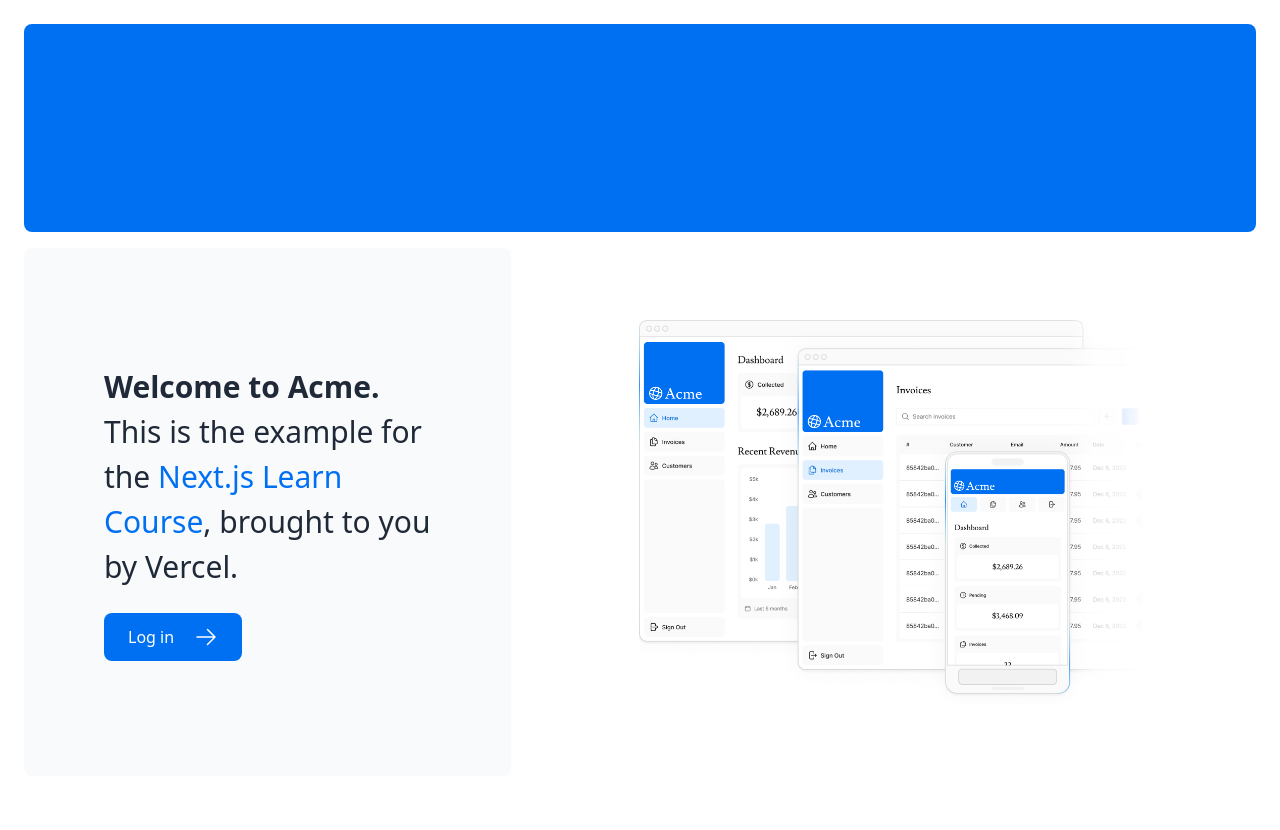
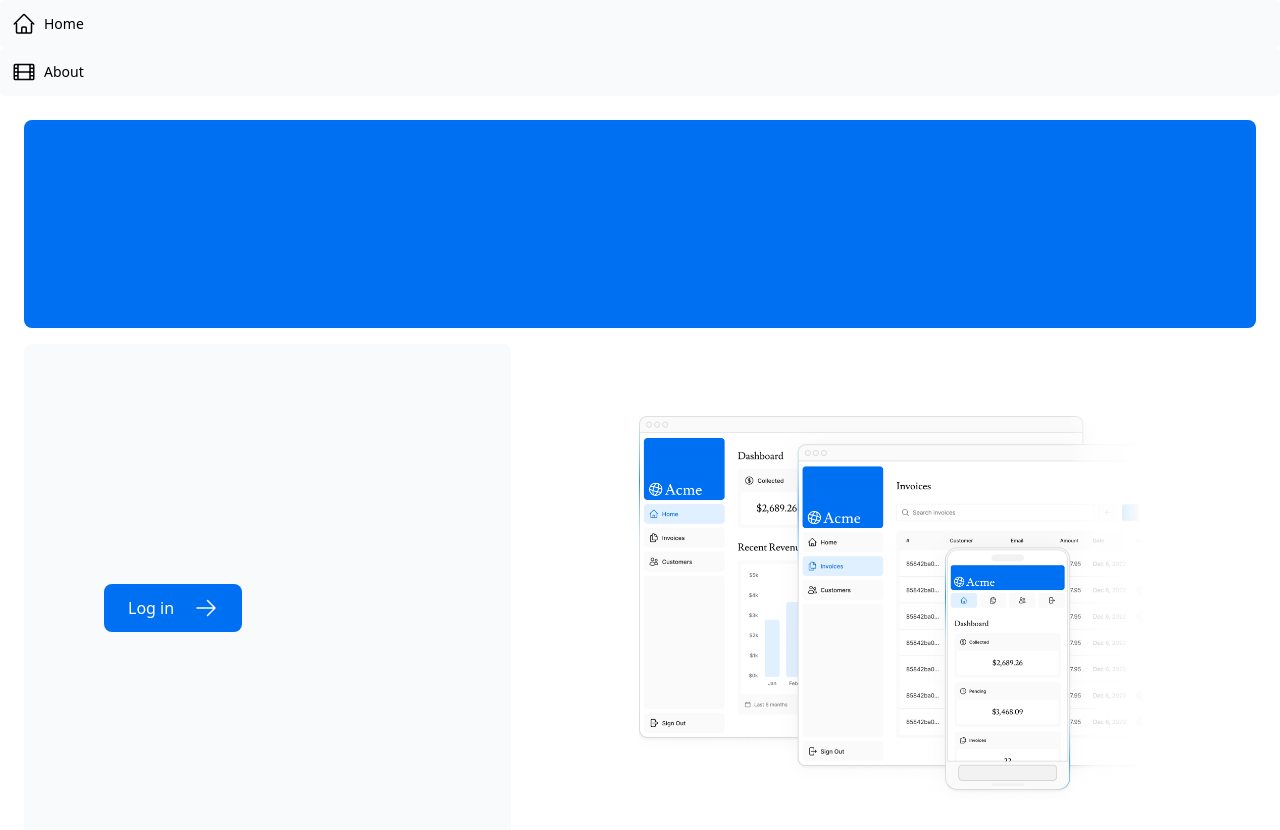
Before and after one commit to oakarboleda/oakarboleda, a Next.js app: page / in a window 1280 px wide. Shown: the top 830 px of the page. Before the commit the page ends 800 px from the top, so only its background shows below. Built offline with nearby package versions, Linux system fonts and the light colour scheme.

Commit message:
Home with links

```diff
--- a/app/dashboard/page.tsx
+++ b/app/dashboard/page.tsx
@@ -1,3 +1,42 @@
-export default function Page() {
-  return <p>Dashboard Page</p>;
+import { Card } from '@/app/ui/dashboard/cards';
+import RevenueChart from '@/app/ui/dashboard/revenue-chart';
+import LatestInvoices from '@/app/ui/dashboard/latest-invoices';
+import { lusitana } from '@/app/ui/fonts';
+import {
+  fetchRevenue,
+  fetchLatestInvoices,
+  fetchCardData,
+} from '@/app/lib/data';
+
+export default async function Page() {
+  const revenue = await fetchRevenue();
+  const latestInvoices = await fetchLatestInvoices();
+  const {
+    numberOfInvoices,
+    numberOfCustomers,
+    totalPaidInvoices,
+    totalPendingInvoices,
+  } = await fetchCardData();
+
+  return (
+    <main>
+      <h1 className={`${lusitana.className} mb-4 text-xl md:text-2xl`}>
+        Dashboard
+      </h1>
+      <div className="grid gap-6 sm:grid-cols-2 lg:grid-cols-4">
+        <Card title="Collected" value={totalPaidInvoices} type="collected" />
+        <Card title="Pending" value={totalPendingInvoices} type="pending" />
+        <Card title="Total Invoices" value={numberOfInvoices} type="invoices" />
+        <Card
+          title="Total Customers"
+          value={numberOfCustomers}
+          type="customers"
+        />
+      </div>
+      <div className="mt-6 grid grid-cols-1 gap-6 md:grid-cols-4 lg:grid-cols-8">
+        <RevenueChart revenue={revenue} />
+        <LatestInvoices latestInvoices={latestInvoices} />
+      </div>
+    </main>
+  );
 }
--- a/app/layout.tsx
+++ b/app/layout.tsx
@@ -1,5 +1,6 @@
 import '@/app/ui/global.css';
 import { inter } from '@/app/ui/fonts';
+import HomeLinks from './ui/home-links';
 
 export default function RootLayout({
   children,
@@ -8,7 +9,10 @@ export default function RootLayout({
 }) {
   return (
     <html lang="en">
-      <body className={`$inter.className} antialiased`}>{children}</body>
+      <body className={`$inter.className} antialiased`}>
+        <HomeLinks />
+        {children}
+      </body>
     </html>
   );
 }
--- a/app/lib/data.ts
+++ b/app/lib/data.ts
@@ -1,25 +1,22 @@
 import { sql } from '@vercel/postgres';
+import { unstable_noStore as noStore } from 'next/cache';
 import {
   CustomerField,
   CustomersTableType,
   InvoiceForm,
   InvoicesTable,
   LatestInvoiceRaw,
+  Revenue,
   User,
-  Revenue,
 } from './definitions';
 import { formatCurrency } from './utils';
 
 export async function fetchRevenue() {
-  // Add noStore() here to prevent the response from being cached.
-  // This is equivalent to in fetch(..., {cache: 'no-store'}).
+  noStore();
 
   try {
-    // Artificially delay a response for demo purposes.
-    // Don't do this in production :)
-
-    // console.log('Fetching revenue data...');
-    // await new Promise((resolve) => setTimeout(resolve, 3000));
+    console.log('Fetching revenue data...');
+    await new Promise((resolve) => setTimeout(resolve, 3000));
 
     const data = await sql<Revenue>`SELECT * FROM revenue`;
 
@@ -33,6 +30,7 @@ export async function fetchRevenue() {
 }
 
 export async function fetchLatestInvoices() {
+  noStore();
   try {
     const data = await sql<LatestInvoiceRaw>`
       SELECT invoices.amount, customers.name, customers.image_url, customers.email, invoices.id
@@ -53,6 +51,7 @@ export async function fetchLatestInvoices() {
 }
 
 export async function fetchCardData() {
+  noStore();
   try {
     // You can probably combine these into a single SQL query
     // However, we are intentionally splitting them to demonstrate
@@ -124,6 +123,7 @@ export async function fetchFilteredInvoices(
 }
 
 export async function fetchInvoicesPages(query: string) {
+  noStore();
   try {
     const count = await sql`SELECT COUNT(*)
     FROM invoices
@@ -145,6 +145,7 @@ export async function fetchInvoicesPages(query: string) {
 }
 
 export async function fetchInvoiceById(id: string) {
+  noStore();
   try {
     const data = await sql<InvoiceForm>`
       SELECT
@@ -170,6 +171,7 @@ export async function fetchInvoiceById(id: string) {
 }
 
 export async function fetchCustomers() {
+  noStore();
   try {
     const data = await sql<CustomerField>`
       SELECT
--- /dev/null
+++ b/app/login/page.tsx
@@ -0,0 +1,16 @@
+import HomeLinks from '../ui/home-links';
+import LoginForm from '../ui/login-form';
+import { lusitana } from '@/app/ui/fonts';
+
+export default async function Page() {
+  return (
+    <main>
+      <h1 className={`${lusitana.className} mb-4 text-xl md:text-2xl`}>
+        Login
+      </h1>
+      <div className="grid gap-6 sm:grid-cols-2 lg:grid-cols-4">
+        <LoginForm />
+      </div>
+    </main>
+  );
+}
--- a/app/page.tsx
+++ b/app/page.tsx
@@ -1,4 +1,3 @@
-import AcmeLogo from '@/app/ui/acme-logo';
 import { ArrowRightIcon } from '@heroicons/react/24/outline';
 import Link from 'next/link';
 import { lusitana } from '@/app/ui/fonts';
@@ -12,13 +11,6 @@ export default function Page() {
       </div>
       <div className="mt-4 flex grow flex-col gap-4 md:flex-row">
         <div className="flex flex-col justify-center gap-6 rounded-lg bg-gray-50 px-6 py-10 md:w-2/5 md:px-20">
-          <p className={`text-xl text-gray-800 md:text-3xl md:leading-normal`}>
-            <strong>Welcome to Acme.</strong> This is the example for the{' '}
-            <a href="https://nextjs.org/learn/" className="text-blue-500">
-              Next.js Learn Course
-            </a>
-            , brought to you by Vercel.
-          </p>
           <Link
             href="/login"
             className="flex items-center gap-5 self-start rounded-lg bg-blue-500 px-6 py-3 text-sm font-medium text-white transition-colors hover:bg-blue-400 md:text-base"
@@ -27,8 +19,6 @@ export default function Page() {
           </Link>
         </div>
         <div className="flex items-center justify-center p-6 md:w-3/5 md:px-28 md:py-12">
-          {/* Add Hero Images Here */}
-          {/* Add Hero Images Here */}
           <Image
             src="/hero-desktop.png"
             width={1000}
--- a/app/ui/dashboard/revenue-chart.tsx
+++ b/app/ui/dashboard/revenue-chart.tsx
@@ -2,12 +2,6 @@ import { generateYAxis } from '@/app/lib/utils';
 import { CalendarIcon } from '@heroicons/react/24/outline';
 import { lusitana } from '@/app/ui/fonts';
 import { Revenue } from '@/app/lib/definitions';
-
-// This component is representational only.
-// For data visualization UI, check out:
-// https://www.tremor.so/
-// https://www.chartjs.org/
-// https://airbnb.io/visx/
 
 export default async function RevenueChart({
   revenue,
@@ -17,11 +11,11 @@ export default async function RevenueChart({
   const chartHeight = 350;
   // NOTE: comment in this code when you get to this point in the course
 
-  // const { yAxisLabels, topLabel } = generateYAxis(revenue);
+  const { yAxisLabels, topLabel } = generateYAxis(revenue);
 
-  // if (!revenue || revenue.length === 0) {
-  //   return <p className="mt-4 text-gray-400">No data available.</p>;
-  // }
+  if (!revenue || revenue.length === 0) {
+    return <p className="mt-4 text-gray-400">No data available.</p>;
+  }
 
   return (
     <div className="w-full md:col-span-4">
@@ -30,8 +24,8 @@ export default async function RevenueChart({
       </h2>
       {/* NOTE: comment in this code when you get to this point in the course */}
 
-      {/* <div className="rounded-xl bg-gray-50 p-4">
-        <div className="sm:grid-cols-13 mt-0 grid grid-cols-12 items-end gap-2 rounded-md bg-white p-4 md:gap-4">
+      <div className="rounded-xl bg-gray-50 p-4">
+        <div className="mt-0 grid grid-cols-12 items-end gap-2 rounded-md bg-white p-4 sm:grid-cols-13 md:gap-4">
           <div
             className="mb-6 hidden flex-col justify-between text-sm text-gray-400 sm:flex"
             style={{ height: `${chartHeight}px` }}
@@ -59,7 +53,7 @@ export default async function RevenueChart({
           <CalendarIcon className="h-5 w-5 text-gray-500" />
           <h3 className="ml-2 text-sm text-gray-500 ">Last 12 months</h3>
         </div>
-      </div> */}
+      </div>
     </div>
   );
 }
--- /dev/null
+++ b/app/ui/home-links.tsx
@@ -0,0 +1,39 @@
+'use client';
+
+import { UserGroupIcon, HomeIcon, FilmIcon } from '@heroicons/react/24/outline';
+import Link from 'next/link';
+import { usePathname } from 'next/navigation';
+import clsx from 'clsx';
+
+const links = [
+  { name: 'Home', href: '/home', icon: HomeIcon },
+  { name: 'About', href: '/about', icon: FilmIcon },
+];
+
+export default function HomeLinks() {
+  const pathname = usePathname();
+
+  return (
+    <>
+      {links.map((link) => {
+        const LinkIcon = link.icon;
+        return (
+          <Link
+            key={link.name}
+            href={link.href}
+            className={clsx(
+              'flex h-[48px] grow items-center justify-center gap-2 rounded-md bg-gray-50 p-3 text-sm font-medium hover:bg-sky-100 hover:text-blue-600 md:flex-none md:justify-start md:p-2 md:px-3',
+              {
+                'bg-sky-100 text-blue-600': pathname === link.href,
+              },
+            )}
+          >
+            <LinkIcon className="w-6" />
+
+            <p className="">{link.name}</p>
+          </Link>
+        );
+      })}
+    </>
+  );
+}
--- a/package.json
+++ b/package.json
@@ -5,6 +5,7 @@
     "dev": "next dev",
     "prettier": "prettier --write --ignore-unknown .",
     "prettier:check": "prettier --check --ignore-unknown .",
+    "seed": "node -r dotenv/config ./scripts/seed.js",
     "start": "next start"
   },
   "dependencies": {
@@ -15,6 +16,7 @@
     "autoprefixer": "10.4.15",
     "bcrypt": "^5.1.1",
     "clsx": "^2.0.0",
+    "locomotive-scroll": "^4.1.4",
     "next": "^14.0.2",
     "postcss": "8.4.31",
     "react": "18.2.0",
```
Also changed, not shown: 1 other file (tests, documents, lock files or other folders).
